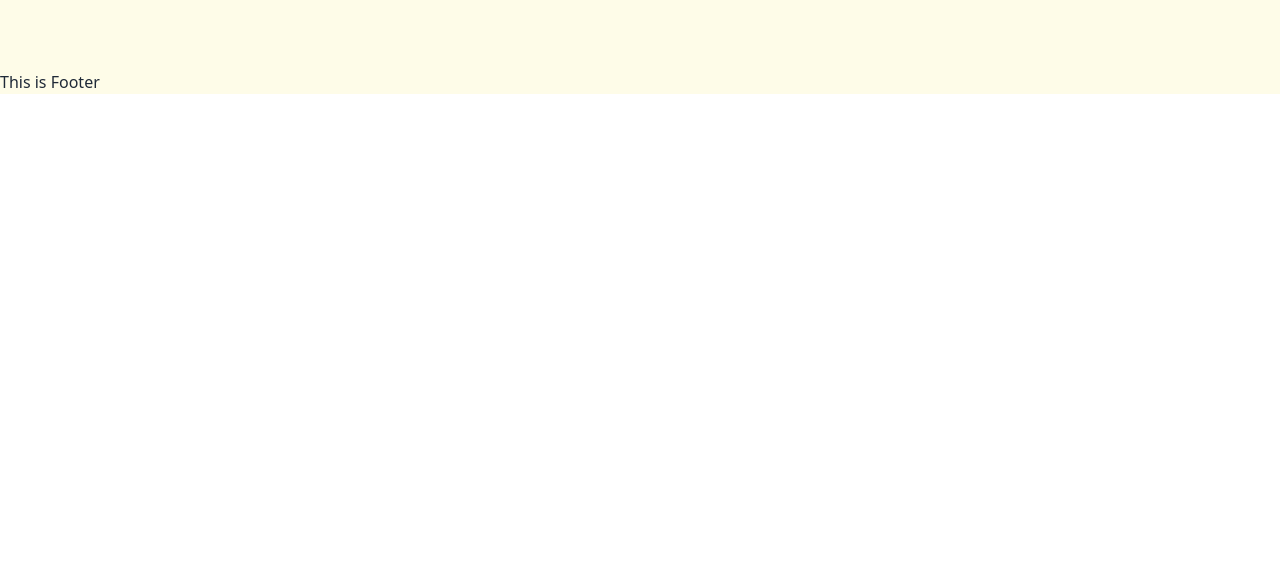
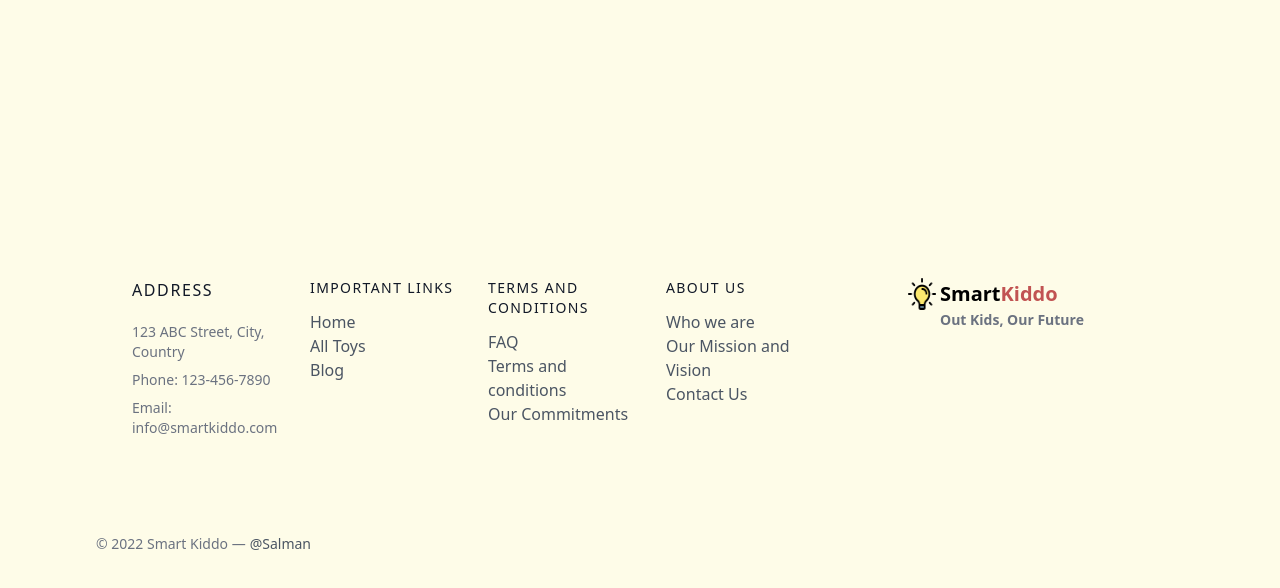
Before and after one commit to Salman-165324/smart-kiddo-toy-market-place-client, a React (Vite) app: page / in a window 1280 px wide. Shown: the part 1202-1790 px from the top of the page. Before the commit the page ends 1296 px from the top, so only its background shows below. Built offline with nearby package versions, Linux system fonts and the light colour scheme; no server answers.

Commit message:
Added the footer

```diff
--- /dev/null
+++ b/src/Components/Pages/HomePage/ContacUs.jsx
@@ -0,0 +1,11 @@
+import React from 'react';
+
+const ContacUs = () => {
+    return (
+        <div>
+
+        </div>
+    );
+};
+
+export default ContacUs;
--- /dev/null
+++ b/src/Components/Pages/HomePage/Testimonial.jsx
@@ -0,0 +1,11 @@
+import React from 'react';
+
+const Testimonial = () => {
+    return (
+        <div>
+
+        </div>
+    );
+};
+
+export default Testimonial;
--- a/src/Components/Shared/Footer.jsx
+++ b/src/Components/Shared/Footer.jsx
@@ -1,9 +1,97 @@
-import React from 'react';
+import React, { useContext } from 'react';
+import logo from '../../assets/logo.png'
+import { Link } from 'react-router-dom';
+import { AuthContext } from '../../Providers/AuthProviders';
 
 const Footer = () => {
+    const { user } = useContext(AuthContext);
     return (
-        <div>
-            <h1>This is Footer</h1>
+        <div className='primary-container'>
+
+            <footer className="text-gray-600 body-font">
+                <div className="container px-5 py-24 mx-auto flex md:items-center lg:items-start md:flex-row md:flex-nowrap flex-wrap flex-col">
+                    <div className="w-64 flex-shrink-0 md:mx-0 mx-auto text-center md:text-left md:mt-0 mt-10">
+                        <a className="flex title-font font-medium items-center md:justify-start justify-center text-gray-900">
+                            <img className='w-8 h-8 pr-1
+                ' src={logo} alt="Company Logo with a light bulb" />
+                            <span className="text-xl font-bold"><span className='text-black'>Smart</span><span className='text-accent'>Kiddo</span></span>
+                        </a>
+                        <p className="ml-8 font-semibold text-sm text-gray-500">Out Kids, Our Future</p>
+
+                    </div>
+                    <div className="flex-grow flex flex-wrap md:pr-20 -mb-10 md:text-left text-center order-first">
+                        <div className="lg:w-1/4 md:w-1/2 w-full px-4">
+                            <h2 className="title-font font-medium text-gray-900 tracking-widest mb-3">ADDRESS</h2>
+                            <nav className="list-none mb-10">
+                                <p className="mt-5 text-sm text-gray-500">123 ABC Street, City, Country</p>
+                                <p className="mt-2 text-sm text-gray-500">Phone: 123-456-7890</p>
+                                <p className="mt-2 text-sm text-gray-500">Email: info@smartkiddo.com</p>
+                            </nav>
+                        </div>
+                        <div className="lg:w-1/4 md:w-1/2 w-full px-4">
+                            <h2 className="title-font font-medium text-gray-900 tracking-widest text-sm mb-3">IMPORTANT LINKS</h2>
+                            <nav className="list-none mb-10">
+                                <li>
+                                    <Link className="text-gray-600 hover:text-gray-800 " to="/">Home</Link>
+                                </li>
+                                <li>
+                                    <Link className="text-gray-600 hover:text-gray-800 " to="/all-toys">All Toys</Link>
+                                </li>
+                                {
+                                    user &&
+                                    <>
+                                        <li>
+                                            <Link className="text-gray-600 hover:text-gray-800 " to="/my-toys">My Toys</Link>
+                                        </li>
+                                        <li>
+                                            <Link className="text-gray-600 hover:text-gray-800 " to="/add-toys">Add A Toy</Link>
+                                        </li>
+                                    </>
+                                }
+                                <li>
+                                    <Link className="text-gray-600 hover:text-gray-800 " to="/blog">Blog</Link>
+                                </li>
+                            </nav>
+                        </div>
+                        <div className="lg:w-1/4 md:w-1/2 w-full px-4">
+                            <h2 className="title-font font-medium text-gray-900 tracking-widest text-sm mb-3">TERMS AND CONDITIONS</h2>
+                            <nav className="list-none mb-10">
+                                <li>
+                                    <Link className="text-gray-600 hover:text-gray-800 " to="/">FAQ</Link>
+                                </li>
+                                <li>
+                                    <Link className="text-gray-600 hover:text-gray-800 " to="/">Terms and conditions</Link>
+                                </li>
+                                <li>
+                                    <Link className="text-gray-600 hover:text-gray-800 " to="/">Our Commitments</Link>
+                                </li>
+
+                            </nav>
+                        </div>
+
+                        <div className="lg:w-1/4 md:w-1/2 w-full px-4">
+                            <h2 className="title-font font-medium text-gray-900 tracking-widest text-sm mb-3">ABOUT US</h2>
+                            <nav className="list-none mb-10">
+                                <li>
+                                    <Link className="text-gray-600 hover:text-gray-800 " to="/">Who we are</Link>
+                                </li>
+                                <li>
+                                    <Link className="text-gray-600 hover:text-gray-800 " to="/">Our Mission and Vision</Link>
+                                </li>
+                                <li>
+                                    <Link className="text-gray-600 hover:text-gray-800 " to="/">Contact Us</Link>
+                                </li>
+
+                            </nav>
+                        </div>
+                    </div>
+                </div>
+                <p className="text-gray-500 text-sm text-center sm:text-left">© 2022 Smart Kiddo —
+                    <a href="https://twitter.com/knyttneve" rel="noopener noreferrer" className="text-gray-600 ml-1" target="_blank">@Salman</a>
+                </p>
+            </footer>
+
+
         </div>
     );
 };
```
Also changed, not shown: src/Components/Pages/HomePage/Gallery.jsx (added).
